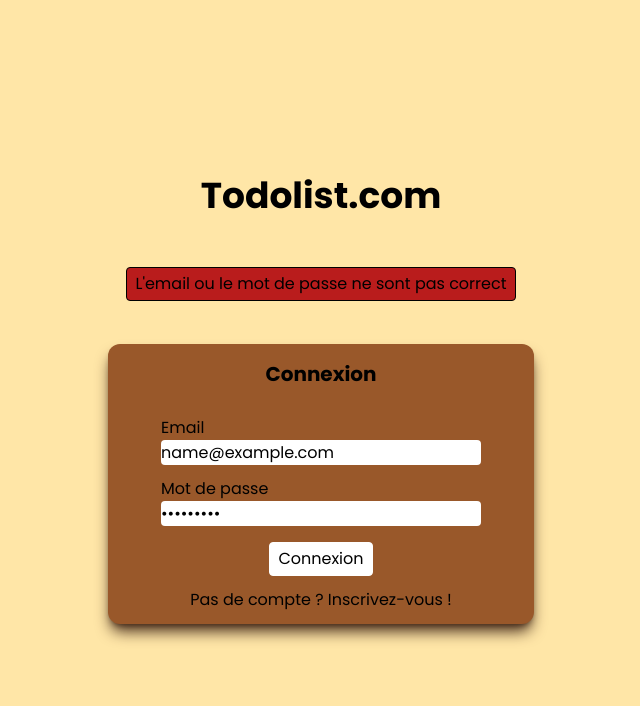
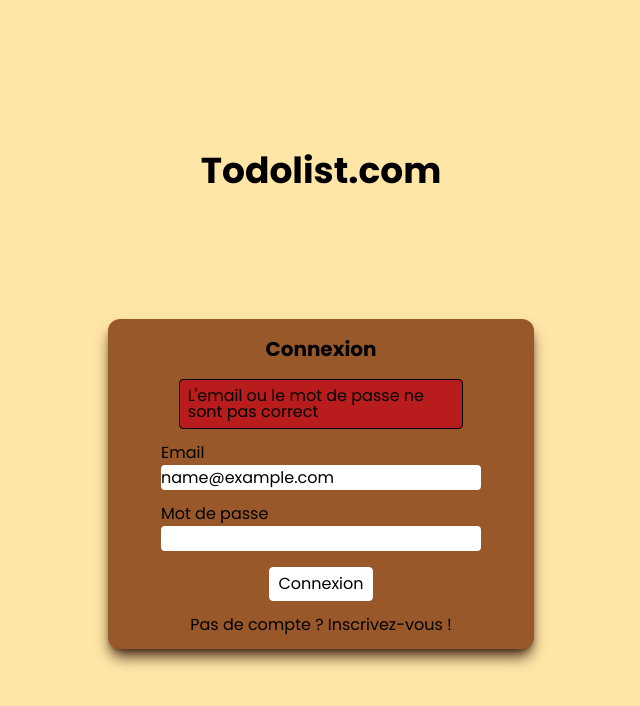
Before and after one commit to AntoineHuet49/todolist, a React (Create React App) app in the folder front/: page /login in a window 1280 px wide. Both pictures are taken after typing "name@example.com", "Sample123" into the empty fields and a click on the button "Connexion". Shown: the top 706 px of the page, without its empty margins (319-959 px from the left). Built offline with nearby package versions, Linux system fonts and the light colour scheme; no server answers.

Commit message:
modif message error login

```diff
--- a/front/src/components/login/index.js
+++ b/front/src/components/login/index.js
@@ -21,6 +21,8 @@ function Login() {
     const handleSubmitLoginForm = (e) => {
         e.preventDefault();
 
+        setShowErrorMessage(false);
+
         axios.post(process.env.REACT_APP_API_LINK + '/api/login_check', {
             "username": email,
             "password": password
@@ -31,6 +33,7 @@ function Login() {
         })
         .catch((error) => {
             setShowErrorMessage(true);
+            setPassword("");
             navigate('/login');
         })
     }
@@ -40,14 +43,14 @@ function Login() {
         <div className="w-full h-screen flex flex-col justify-center items-center">
         <h2 className="text-4xl font-bold">Todolist.com</h2>
 
-        {showErrorMessage === true ?
-        <div className="bg-red-700 p-2 rounded border-solid border border-black absolute top-1/3">
-            <p>L'email ou le mot de passe ne sont pas correct</p>
-        </div>
-        : null }
-
             <form onSubmit={handleSubmitLoginForm} className="bg-[#99582A] h-auto w-2/3 lg:w-1/3 rounded-xl shadow-lg shadow-[#432818] flex flex-col items-center mt-32">
                 <h2 className="text-center m-4 font-bold text-xl">Connexion</h2>
+
+                {showErrorMessage === true ?
+                <div className="bg-red-700 p-2 rounded border-solid border border-black w-2/3">
+                    <p>L'email ou le mot de passe ne sont pas correct</p>
+                </div>
+                : null }
 
                 <div className="flex flex-col w-3/4 h-3/4 justify-around">
 
```
